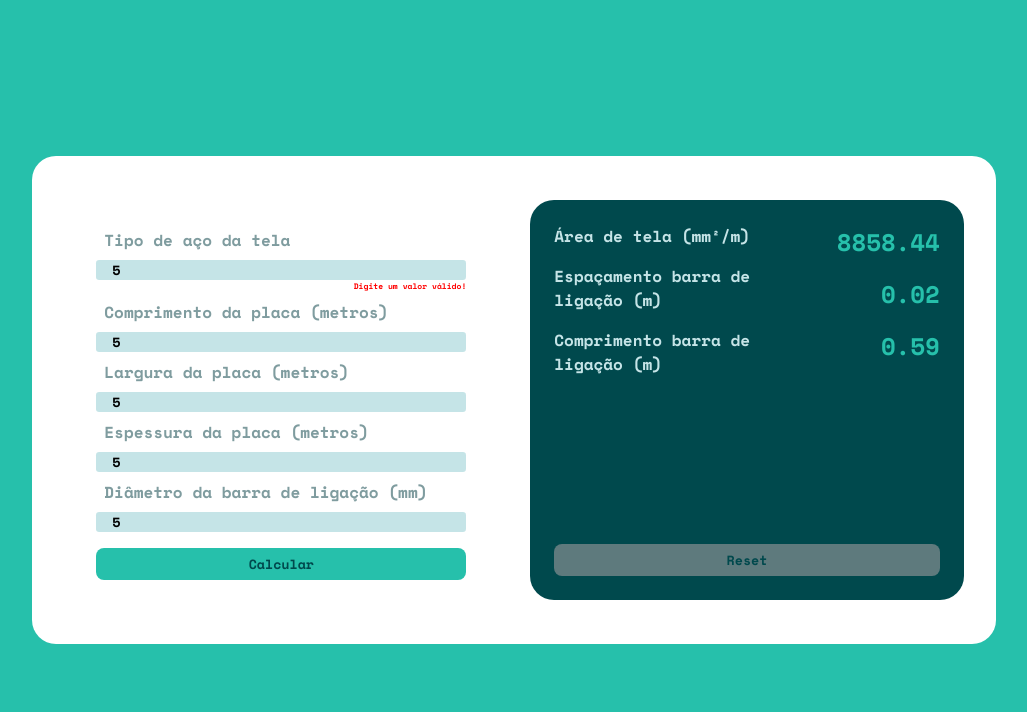
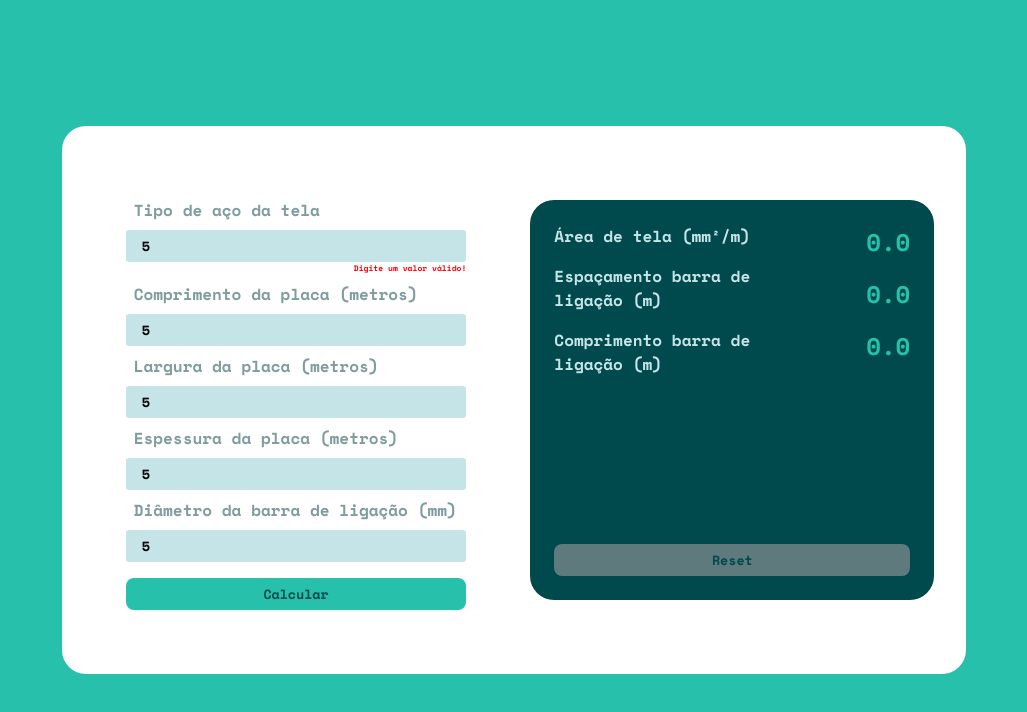
Before and after one commit to YasminGonc/pavimento-concreto-area-de-aco, a plain HTML site: page index.html in a window 1280 px wide. Both pictures are taken after typing "5", "5", "5", "5", "5" into the empty fields and a click on the button "Calcular". Shown: the whole page, without its empty margins (126-1153 px from the left). Drawn offline with nearby package versions, Linux system fonts and the light colour scheme.

Commit message:
atualizações

```diff
--- a/index.html
+++ b/index.html
@@ -4,8 +4,10 @@
     <meta charset="UTF-8">
     <meta http-equiv="X-UA-Compatible" content="IE=edge">
     <meta name="viewport" content="width=device-width, initial-scale=1.0">
+
     <link rel="stylesheet" href="style.css">
-    <script src="script.js" denfer></script>
+
+
     <title>Área de aço - pavimento de concreto</title>
 </head>
 <body>
@@ -31,8 +33,9 @@
             <input type="number" id="diam-barra">
             <p id="diamVerif"></p>
 
-            <button onclick="calcular()">Calcular</button>
+            <button id="btn-calc">Calcular</button>
         </section>
+
         <section class="resultado">
             <div id="txt-res">
                 <div id="nome-var">
@@ -41,14 +44,15 @@
                     <p>Comprimento barra de ligação (m)</p>
                 </div>
                 <div id="res">
-                    <p id="resTela">0,0</p>
-                    <p id="esp-bar-lig">0,0</p>
-                    <p id="comp-bar-lig">0,0</p>
+                    <p id="resTela">0.0</p>
+                    <p id="esp-bar-lig">0.0</p>
+                    <p id="comp-bar-lig">0.0</p>
                 </div>
             </div>
-            <button id="reset" onclick="limpar()">Reset</button>
+            <button id="reset">Reset</button>
         </section>
     </main>
 
+    <script src="script.js"></script>
 </body>
 </html>
--- a/script.js
+++ b/script.js
@@ -1,10 +1,15 @@
+const btnCalc = document.querySelector('#btn-calc');
+const btnReset = document.querySelector('#reset');
+const tela = document.querySelector("#resTela");
+const espBarLig = document.querySelector("#esp-bar-lig");
+const compBarLig = document.querySelector("#comp-bar-lig");
 
-function calcular(){
-    var aco = Number(document.getElementById("aco").value);
-    var compPlaca = Number(document.querySelector("#comp-placa").value);
-    var largPlaca = Number(document.querySelector("#larg-placa").value);
-    var espPlaca = Number(document.querySelector("#esp-placa").value);
-    var diamBarra = Number(document.querySelector("#diam-barra").value);
+btnCalc.addEventListener('click', () => {
+    const aco = Number(document.getElementById("aco").value);
+    const compPlaca = Number(document.querySelector("#comp-placa").value);
+    const largPlaca = Number(document.querySelector("#larg-placa").value);
+    const espPlaca = Number(document.querySelector("#esp-placa").value);
+    const diamBarra = Number(document.querySelector("#diam-barra").value);
 
     document.querySelector("#acoVerif").innerHTML = " ";
     document.querySelector("#compVerif").innerHTML = " ";
@@ -12,52 +17,50 @@ function calcular(){
     document.querySelector("#espVerif").innerHTML = " ";
     document.querySelector("#diamVerif").innerHTML = " ";
 
-    /*IFs para validar as entradas*/
-    if((aco != 25) && (aco != 50) && (aco != 60)){
+    if ((aco != 25) && (aco != 50) && (aco != 60)) {
         acoVerif.innerHTML = 'Digite um valor válido!';
     }
-    if(compPlaca <= 0){
+    else if (compPlaca <= 0) {
         compVerif.innerHTML = 'Digite um valor válido!';
     }
-    if(largPlaca <= 0){
+    else if (largPlaca <= 0) {
         largVerif.innerHTML = 'Digite um valor válido!';
     }
-    if(espPlaca <= 0){
+    else if (espPlaca <= 0) {
         espVerif.innerHTML = 'Digite um valor válido!';
     }
-    if(diamBarra <= 0){
+    else if (diamBarra <= 0) {
         diamVerif.innerHTML = 'Digite um valor válido!';
-    }
-
-    var areaTelaComp = (25459 * 0.0868 * (espPlaca * 39.3701) * (compPlaca * 39.3701) * 1.5) / (aco*10*145*2);
-    var areaTelaLarg = (25459 * 0.0868 * (espPlaca * 39.3701) * (largPlaca * 39.3701) * 1.5) / (aco*10*145*2);
+    } else {
+        let areaTelaComp = (25459 * 0.0868 * (espPlaca * 39.3701) * (compPlaca * 39.3701) * 1.5) / (aco * 10 * 145 * 2);
+        let areaTelaLarg = (25459 * 0.0868 * (espPlaca * 39.3701) * (largPlaca * 39.3701) * 1.5) / (aco * 10 * 145 * 2);
 
         /*Vai apresentar na tela o maior resultado entre as áreas*/
-    if( areaTelaComp > areaTelaLarg){
-        document.querySelector("#resTela").innerHTML = areaTelaComp.toFixed(2);
-    } else{
-        document.querySelector("#resTela").innerHTML = areaTelaLarg.toFixed(2);
+        if (areaTelaComp > areaTelaLarg) {
+            tela.innerHTML = areaTelaComp.toFixed(2);
+        } else {
+            tela.innerHTML = areaTelaLarg.toFixed(2);
         }
 
         var areaBar = (25459 * 0.0868 * (espPlaca * 39.3701) * (largPlaca * 0.5 * 39.3701) * 1.5) / 72500;
-    var diam = (Math.PI * ((diamBarra/10) * (diamBarra/10))) / 4;
+        var diam = (Math.PI * ((diamBarra / 10) * (diamBarra / 10))) / 4;
         var espaBar = diam / (areaBar / 100);
         var compBar = ((0.5 * 72500 * (diamBarra / 25.4) / 350) + 3) * 0.0254;
 
+        espBarLig.innerHTML = espaBar.toFixed(2);
+        compBarLig.innerHTML = compBar.toFixed(2);
+    }
 
-    document.querySelector("#esp-bar-lig").innerHTML = espaBar.toFixed(2);
-    document.querySelector("#comp-bar-lig").innerHTML = compBar.toFixed(2);
+});
 
-}
-function limpar(){
+btnReset.addEventListener('click', () => {
     document.querySelector("#aco").value = " ";
     document.querySelector("#comp-placa").value = " ";
     document.querySelector("#larg-placa").value = " ";
     document.querySelector("#esp-placa").value = " ";
     document.querySelector("#diam-barra").value = " ";
 
-    document.querySelector("#resTela").innerHTML = "0,0";
-    document.querySelector("#esp-bar-lig").innerHTML = "0,0";
-    document.querySelector("#comp-bar-lig").innerHTML = "0,0";
-
-}
+    tela.innerHTML = "0.0";
+    espBarLig.innerHTML = "0.0";
+    compBarLig.innerHTML = "0.0";
+});
--- a/style.css
+++ b/style.css
@@ -46,6 +46,7 @@ section.dados label{
     margin: 0.5rem;
 }
 section.dados input{
+    height: 2rem;
     background-color: var(--lightgcyan);
     border: none;
     border-radius: 0.2rem;
```
Lines whose indentation alone changed are shown as unchanged.
